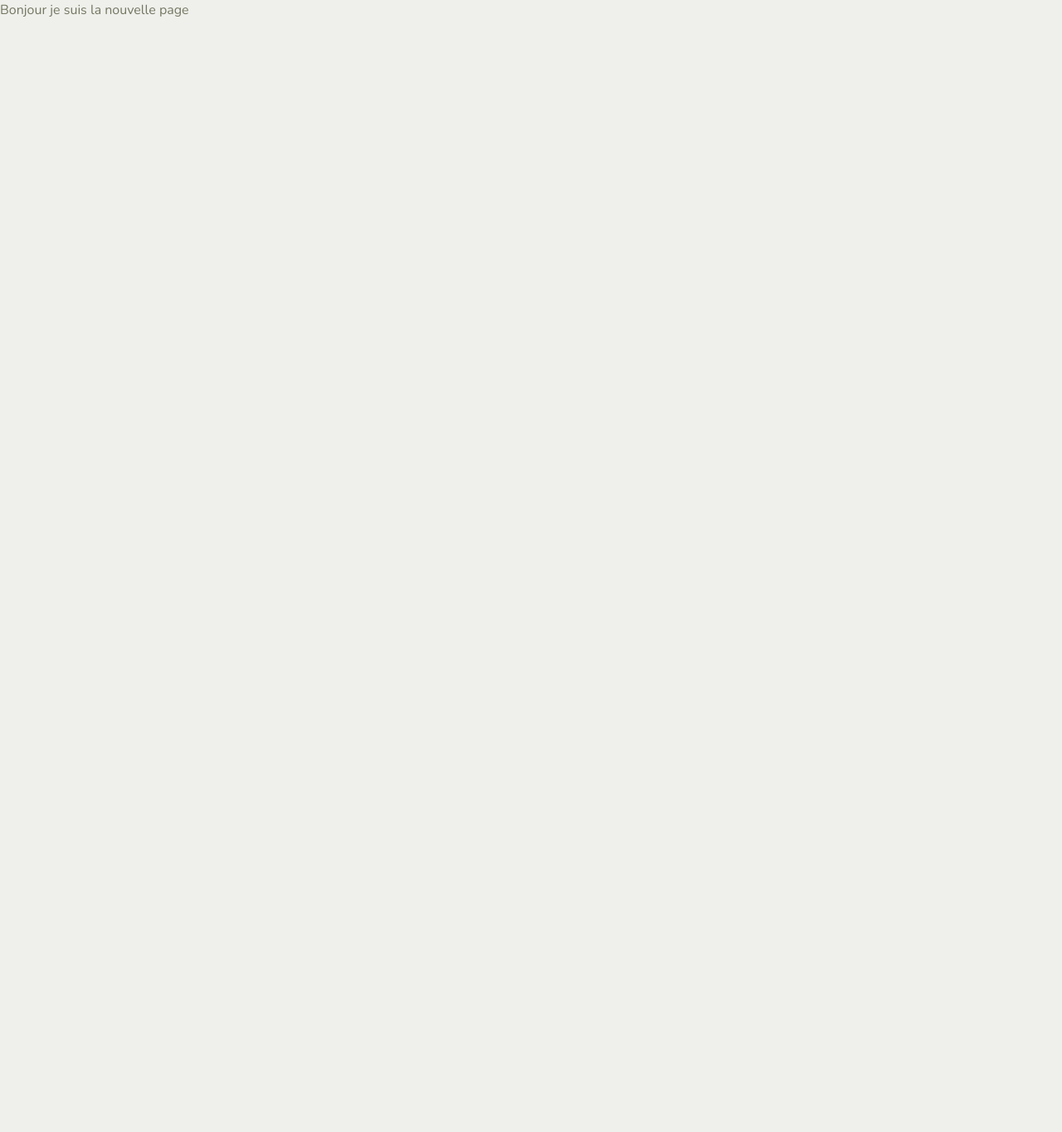
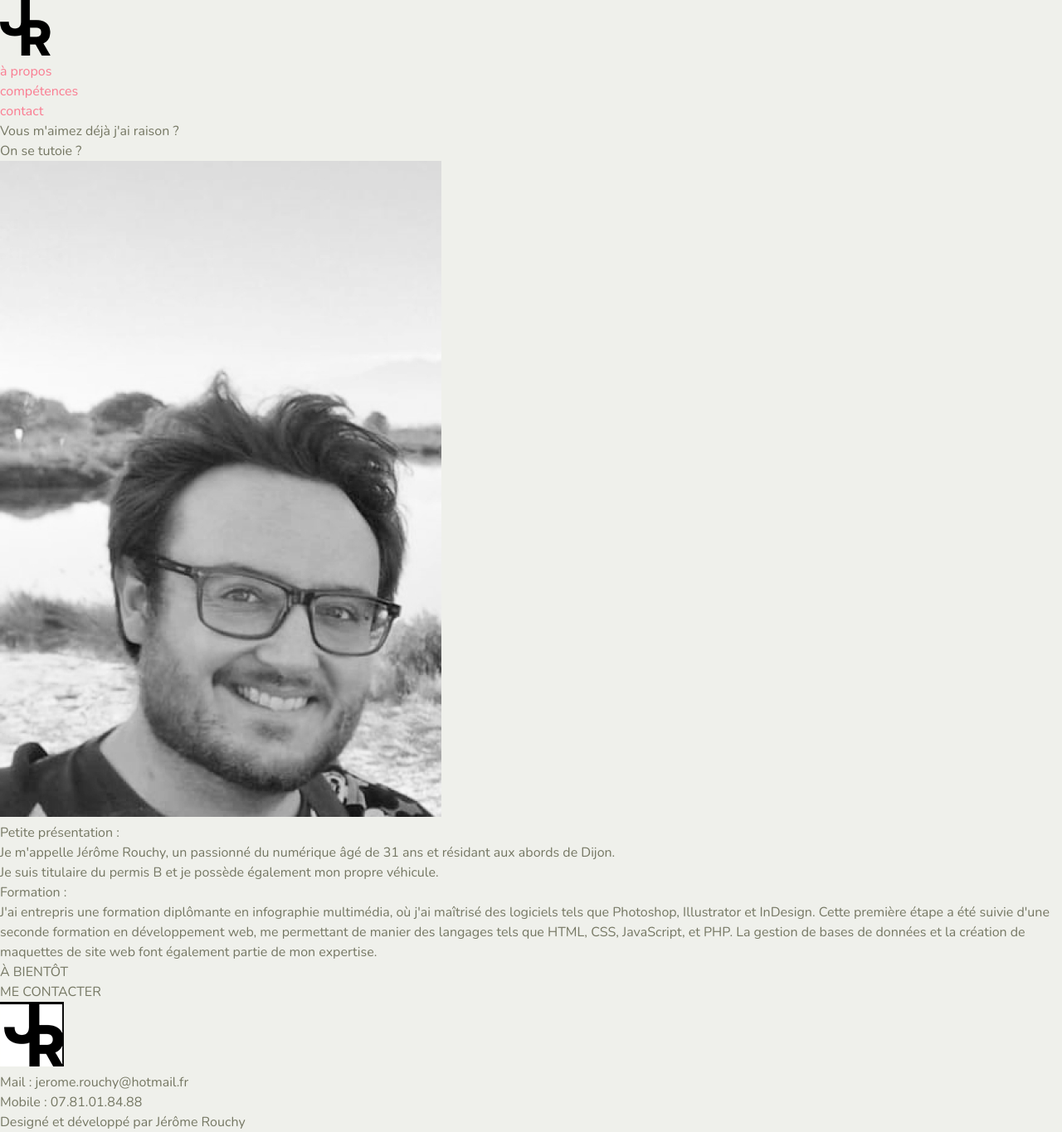
Before and after one commit to Scalou21/mon_folio, a React (Create React App) app: page /apropos in a window 1280 px wide. Shown: the whole page at 83% size. Before the commit the page ends 800 px from the top, so only its background shows below. Built offline with nearby package versions, Linux system fonts and the light colour scheme.

Commit message:
Solves home page url error
Le chemin de la route menant à la page d'accueil dans le fichier
index.js causait une erreur.
Initialement : path="/home" remplacé par path="/"

Les composants Header.js, Footer.,s et Presentation.js ont été rattachés
à la nouvelle page Apropos.js

```diff
--- a/src/Pages/Apropos.js
+++ b/src/Pages/Apropos.js
@@ -1,5 +1,16 @@
+import { Fragment } from "react";
+import Header from "../components/Header";
+import Footer from "../components/Footer";
+import Presentation from "./components_propos/Presentation";
+
 function Apropos() {
-  return <p>Bonjour je suis la nouvelle page</p>;
+  return (
+    <Fragment>
+      <Header />
+      <Presentation />
+      <Footer />
+    </Fragment>
+  );
 }
 
 export default Apropos;
--- /dev/null
+++ b/src/Pages/components_propos/Formation.js
@@ -0,0 +1,15 @@
+export default function Formation() {
+  return (
+    <div>
+      <h3>Formation :</h3>
+      <p>
+        J'ai entrepris une formation diplômante en infographie multimédia, où
+        j'ai maîtrisé des logiciels tels que Photoshop, Illustrator et InDesign.
+        Cette première étape a été suivie d'une seconde formation en
+        développement web, me permettant de manier des langages tels que HTML,
+        CSS, JavaScript, et PHP. La gestion de bases de données et la création
+        de maquettes de site web font également partie de mon expertise.
+      </p>
+    </div>
+  );
+}
--- /dev/null
+++ b/src/Pages/components_propos/Presentation.js
@@ -0,0 +1,31 @@
+import { Fragment } from "react";
+import Formation from "./Formation";
+
+export default function Presentation() {
+  return (
+    <Fragment>
+      <section>
+        <h1>Vous m'aimez déjà j'ai raison ?</h1>
+        <div>
+          <h2>On se tutoie ?</h2>
+          <img src="../../assets/photo_pres.jpg" alt="Jérôme Rouchy" />
+        </div>
+
+        <div>
+          <h3>Petite présentation :</h3>
+          <p>
+            Je m'appelle Jérôme Rouchy, un passionné du numérique âgé de 31 ans
+            et résidant aux abords de Dijon.
+          </p>
+          <p>
+            Je suis titulaire du permis B et je possède également mon propre
+            véhicule.
+          </p>
+        </div>
+      </section>
+      <section>
+        <Formation />
+      </section>
+    </Fragment>
+  );
+}
--- a/src/components/Navbar.js
+++ b/src/components/Navbar.js
@@ -10,7 +10,7 @@ export default function Navbar() {
             <Link to="/apropos">à propos</Link>
           </li>
           <li>
-            <Link to="/home">compétences</Link>
+            <Link to="/">compétences</Link>
           </li>
           <li>
             <Link to="/contact">contact</Link>
--- a/src/index.js
+++ b/src/index.js
@@ -10,7 +10,7 @@ root.render(
   <BrowserRouter>
     <Routes>
       <Route path="/apropos" element={<Apropos />} />
-      <Route path="/home" element={<App />} />
+      <Route path="/" element={<App />} />
       <Route path="/contact" element={<Apropos />} />
     </Routes>
   </BrowserRouter>
```
Also changed, not shown: public/assets/photo_pres.jpg (added), src/Pages/Apropos_components/objectives.js (deleted), src/Pages/Apropos_components/presentation.js (deleted), src/Pages/components_propos/Contact.js (added), src/Pages/components_propos/Interest.js (added), src/Pages/components_propos/Objectives.js (added).
